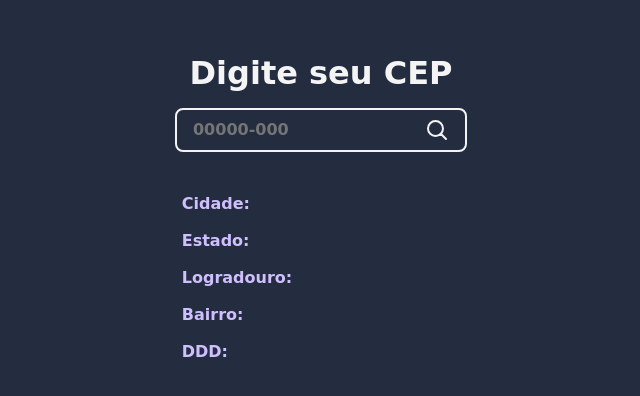
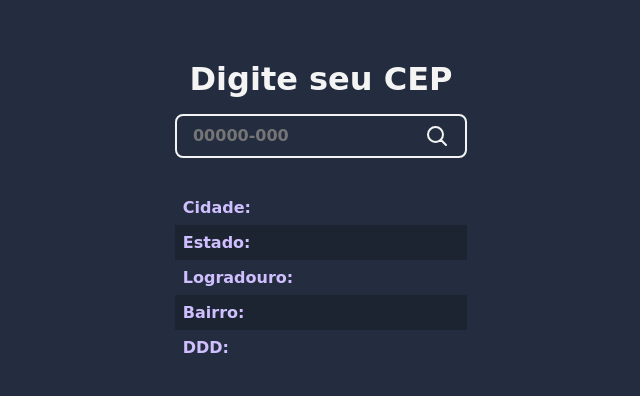
Before and after one commit to hudpr10/cep-api, a plain HTML site: page index.html in a window 1280 px wide. Shown: the part 188-584 px from the top of the page, without its empty margins (319-959 px from the left). Drawn offline with Linux system fonts and the light colour scheme; a web font is replaced by a local one.

Commit message:
adicionando efeito nas cores da tabela

```diff
--- a/style.css
+++ b/style.css
@@ -68,6 +68,10 @@ body {
     color: var(--cor-vermelho);
 }
 
+table {
+    border-spacing: 0;
+}
+
 .tabela-texto {
     width: 150px;
     color: var(--cor-branco);
@@ -83,3 +87,7 @@ body {
     text-align: left;
     color: var(--cor-destaque);
 }
+
+tr:nth-child(even) {
+    background-color: rgba(0, 0, 0, 0.2);
+}
```
